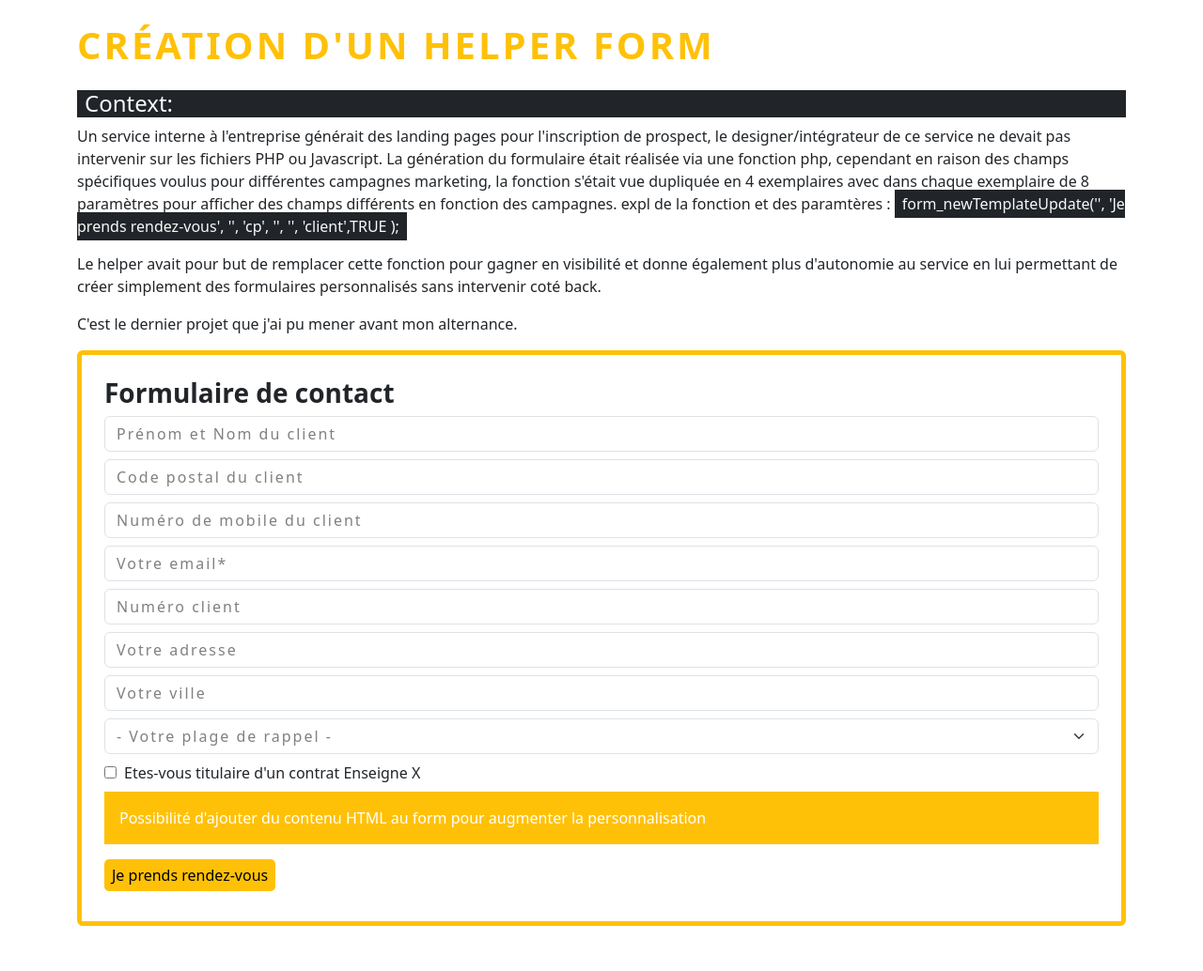
After one commit to adelinelucas/helper_form, a PHP site: page / in a window 1280 px wide. The commit adds this page. Shown: the whole page at 94% size. Run offline with PHP 8.4, Linux system fonts and the light colour scheme.

Commit message:
add index.php and css to finalize the demo

```diff
--- a/helper_form.php
+++ b/helper_form.php
@@ -11,7 +11,7 @@ class CreateForm {
     }
 
     /**
-     * Table de correspondance pour récupérer le name à envoyé en fonction du nom saisi en front
+     * Table de correspondance pour récupérer le name à envoyer en fonction du nom saisi en front
      */
     private static function nameCorrespondance($userField){
         $dbField  ='';
@@ -44,7 +44,7 @@ class CreateForm {
             case 'code_postal':
                 $dbField = 'lead_zip';
                 break;
-            case 'contratMRH':
+            case 'contratEnseigne':
                 $dbField = 'lead_contrat';
                 break;
             case 'natureIntermediaire':
@@ -127,15 +127,16 @@ class CreateForm {
         // condition particulière lorsque le champs lead-idClient est en hidden
         if($type ==='hidden' && $fieldName ==='idClient'){
             $idClient = (isset($idClient) && $idClient != '') ? $idClient : '';
-            $this->form .= "<fieldset class='test'>
+            $this->form .= "<fieldset class='form-control'>
                         <input type='".$type."' name='".$dbField."' value='".$idClient."' />
                     </fieldset>";
-        }else{
-            ($type ==='text') ? $this->form .= "<fieldset class='test'>" : '';
+        }
+        else{
+            ($type ==='text')||($type ==='mail') ||($type ==='tel')  ? $this->form .= "<fieldset class='form-control'>" : '';
             $this->form .= "<input type='".$type."' name='".$dbField."' value='".$this->fetchFieldValue() ."' ";
             ($type != 'hidden') ? $this->form .= "id='".$dbField."'" : $this->form .= "";
             if(isset($attributes)) $this->form .= $this->addAttributes($attributes);
-            ($type ==='text') ? $this->form .="/> </fieldset>" : $this->form .="/>";
+            ($type ==='text')||($type ==='mail')||($type ==='tel')  ? $this->form .="/> </fieldset>" : $this->form .="/>";
         }
         return $this;
     }
@@ -175,8 +176,9 @@ class CreateForm {
         $dbField = self::nameCorrespondance($fieldName);
 
         $this->form .= "<fieldset class='checkbox-".$fieldName."'>";
-        $this->form .= "<select name='".$dbField ."' id='".$dbField ."'>";
+        $this->form .= "<select name='".$dbField ."' id='".$dbField ."' ";
         if(isset($attributes)) $this->form .= $this->addAttributes($attributes);
+        $this->form .= ">";
         if(isset($options))$this->form .= $this->addOptions($options);
         $this->form .= "</select>";
         $this->form .= "</fieldset>
@@ -207,7 +209,7 @@ class CreateForm {
     //fonction pour initialiser le formulaire
     public function openForm($formClassParam = null) {
         global $session_id, $idClient, $tabData, $row;
-        $urlConnector = (isset($_GET['verisure']) && $_GET['verisure'] == 'dotfr') ? '/connectordev/connectorAlliances.php' : '/connectordev/connectorAlliances.php' ;
+        $urlConnector = '' ;
         // récupération des valeurs
         $uri = parse_url($_SERVER["REQUEST_URI"], PHP_URL_PATH);
         isset($formClassParam) ? $this->formClass = $formClassParam : '';
@@ -218,11 +220,10 @@ class CreateForm {
 
     /**
     * Fonction pour cloturer le formulaire et l'afficher
-    * 2 paramètres à la fonction pour afficher id_verisure et id_covea
-    * @param boolean $idVerisureInput
-    * @param boolean $idCoveaInput
+    * 2 paramètres à la fonction pour afficher idEnseigneInput
+    * @param boolean $idEnseigneInput
     */
-    public function closeForm($idVerisureInput=true, $idCoveaInput=true) {
+    public function closeForm($idEnseigneInput=true) {
         global $session_id, $tabData;
         $uri = parse_url($_SERVER["REQUEST_URI"], PHP_URL_PATH);
         if ($uri == '/') {
@@ -232,8 +233,7 @@ class CreateForm {
         $tracking2 = $_GET['tracking2'] ?? '';
         $tracking3 = $_GET['tracking3'] ?? '';
         $ref = $_GET['ref'] ?? '';
-        $id_verisure = $_GET['id_verisure'] ?? '';
-        $id_covea = $_GET['id_covea'] ?? '';
+        $idEnseigneInput = $_GET['idEnseigneInput'] ?? '';
 
         $this->form  .= "
                         <input type='hidden' name='lead_uri' value='".$uri."'/>
@@ -242,16 +242,9 @@ class CreateForm {
                         <input type='hidden' name='tracking2' value='".$tracking2."'/>
                         <input type='hidden' name='tracking3' value='".$tracking3."'/>
                         <input type='hidden' name='ref' value='".$ref."'/>";
-        $idVerisureInput ? $this->form  .= "
-                        <input type='hidden' name='id_verisure' value='".$id_verisure."'/>" : "";
-        $idCoveaInput ? $this->form  .= "
-                        <input type='hidden' name='id_covea' value='".$id_covea."'/>
-                    </form>" :"";
-        $this->form .= "<div class='information'>
-                    <img src='/img/infos.png' alt=''>
-                    <span class='info-span'>".html_entity_decode($tabData[30])."</span>
-                </div>";
-
+        $idEnseigneInput ? $this->form  .= "
+                        <input type='hidden' name='idEnseigneInput' value='".$idEnseigneInput."'/>" : "";
+        $this->form  .= "</form>";
         echo $this->form;
     }
 }
--- /dev/null
+++ b/index.php
@@ -0,0 +1,46 @@
+<?php
+    include_once('./helper_form.php')
+?>
+<!DOCTYPE html>
+<html lang="fr">
+<head>
+    <meta charset="UTF-8">
+    <meta http-equiv="X-UA-Compatible" content="IE=edge">
+    <meta name="viewport" content="width=device-width, initial-scale=1.0">
+    <link href="https://cdn.jsdelivr.net/npm/bootstrap@5.3.0-alpha3/dist/css/bootstrap.min.css" rel="stylesheet" integrity="sha384-KK94CHFLLe+nY2dmCWGMq91rCGa5gtU4mk92HdvYe+M/SXH301p5ILy+dN9+nJOZ" crossorigin="anonymous">
+    <link rel="stylesheet" href="style.css">
+    <title>Helper form</title>
+</head>
+<body>
+    <main class="container mt-4">
+        <h1 class="text-warning fw-bolder fs-1 m-auto mb-4">Création d'un helper form</h1>
+        <h2 class="text-light bg-dark fs-4 px-2">Context:</h2>
+        <p>Un service interne à l'entreprise générait des landing pages pour l'inscription de prospect, le designer/intégrateur de ce service ne devait pas intervenir sur les fichiers PHP ou Javascript. La génération du formulaire était réalisée via une fonction php, cependant en raison des champs spécifiques voulus pour différentes campagnes marketing, la fonction s'était vue dupliquée en 4 exemplaires avec dans chaque exemplaire de 8 paramètres pour afficher des champs différents en fonction des campagnes. expl de la fonction et des paramtères : <span class="text-light bg-dark px-2 py-1">form_newTemplateUpdate('', 'Je prends rendez-vous', '', 'cp', '', '', 'client',TRUE );</span></p>
+        <p>Le helper avait pour but de remplacer cette fonction pour gagner en visibilité et donne également plus d'autonomie au service en lui permettant de créer simplement des formulaires personnalisés sans intervenir coté back.</p>
+        <p>C'est le dernier projet que j'ai pu mener avant mon alternance.</p>
+
+        <section class="section__formulaire border border-5 border-warning rounded p-4 mb-5">
+            <h3 class="form-title fw-bolder"><strong>Formulaire de contact</strong></h3>
+                <?php //form_newTemplateUpdate('', 'Je prends rendez-vous', '', 'cp', '', '', 'client',TRUE ); ?>
+                <?php
+                $myForm = new CreateForm() ;
+                    $myForm->openForm()
+                        ->input("text", "nom_prenom",["placeholder"=> "Prénom et Nom du client", "minlength"=>"2", "maxlength"=>"100", "class"=>"input", "required"=>"true", "autocomplete"=>"on"])
+                        ->input("text", "code_postal",["placeholder"=> "Code postal du client", "maxlength"=>"5", "class"=>"input", "required"=>"true", "autocomplete"=>"on"])
+                        ->input("tel", "telephone", ["placeholder"=> "Numéro de mobile du client", "maxlength"=>"10", "class"=>"input", "required"=>"true", "autocomplete"=>"on"])
+                        ->input("mail", "email",["placeholder"=>"Votre email*"])
+                        ->input("text", "numero_client", ["placeholder"=> "Numéro client", "maxlength"=>"9", "class"=>"input", "required"=>"true"])
+                        ->input("text", "adresse", ["placeholder"=> "Votre adresse", "minlength"=> "2", "maxlength"=>"150", "class"=>"input", "required"=>"true", "autocomplete"=>"on"])
+                        ->input("text","ville",["placeholder"=> "Votre ville", "maxlength"=>"150", "class"=>"input", "required"=>"true", "autocomplete"=>"on"])
+                        ->select("horaires", ["class"=>"form-select"],["0"=> "- Votre plage de rappel -", "09h00-10h00"=>"09h00 - 10h00", "10h00-11h00"=>"10h00 - 11h00", "11h00-12h00"=>"11h00 - 12h00", "12h00-13h00"=>"12h00 - 13h00","13h00-14h00"=>"13h00 - 14h00", "14h00-15h00"=>"14h00 - 15h00", "15h00-16h00"=>"15h00 - 16h00", "16h00-17h00"=>"16h00 - 17h00","17h00-18h00"=>"17h00 - 18h00","18h00-19h00" =>"18h00 - 19h00"])
+                        ->checkbox("contratX", "Etes-vous titulaire d'un contrat Enseigne X", null)
+                        ->addHTMLcontent("<div class='p-3 mb-2 bg-warning text-white'>Possibilité d'ajouter du contenu HTML au form pour augmenter la personnalisation</div>")
+                        ->submit('Je prends rendez-vous', ["class" =>"submit"])
+                        ->closeForm();
+                            // */
+                ?>
+        </section>
+    </main>
+    <script src="https://cdn.jsdelivr.net/npm/bootstrap@5.3.0-alpha3/dist/js/bootstrap.bundle.min.js" integrity="sha384-ENjdO4Dr2bkBIFxQpeoTz1HIcje39Wm4jDKdf19U8gI4ddQ3GYNS7NTKfAdVQSZe" crossorigin="anonymous"></script>
+</body>
+</html>
--- /dev/null
+++ b/style.css
@@ -0,0 +1,60 @@
+/* RESET */
+*,
+*::after,
+*::before{
+  margin: 0;
+  padding: 0;
+  box-sizing: border-box;
+}
+
+img{
+  display: block;
+  max-width: 100%;
+  height: auto;
+}
+
+input, button, textarea {
+  font: inherit;
+
+}
+
+h1{
+    letter-spacing: 3px;
+    text-transform: uppercase;
+}
+
+/* FORM */
+form fieldset {
+    margin: 0.5rem 0;
+    width: 100%;
+}
+
+form fieldset input[type="text"],
+form fieldset input[type="tel"],
+form fieldset input[type="mail"]{
+    width: 100%;
+    border:none;
+    outline:none;
+}
+
+form fieldset input[type="text"]::placeholder,
+form fieldset input[type="tel"]::placeholder,
+form fieldset input[type="mail"]::placeholder,
+.form-select {
+    color: gray;
+    letter-spacing: 2px;
+}
+
+form fieldset input[type="checkbox"]{
+    margin-right: 0.5rem;
+}
+
+form input[type="submit"]{
+    background-color: #ffc107;
+    font-size: 1rem;
+    color:with;
+    margin: 0.5rem auto;
+    border: #8a6804;
+    border-radius: 5px;
+    padding: 0.3rem 0.5rem;
+}
```
